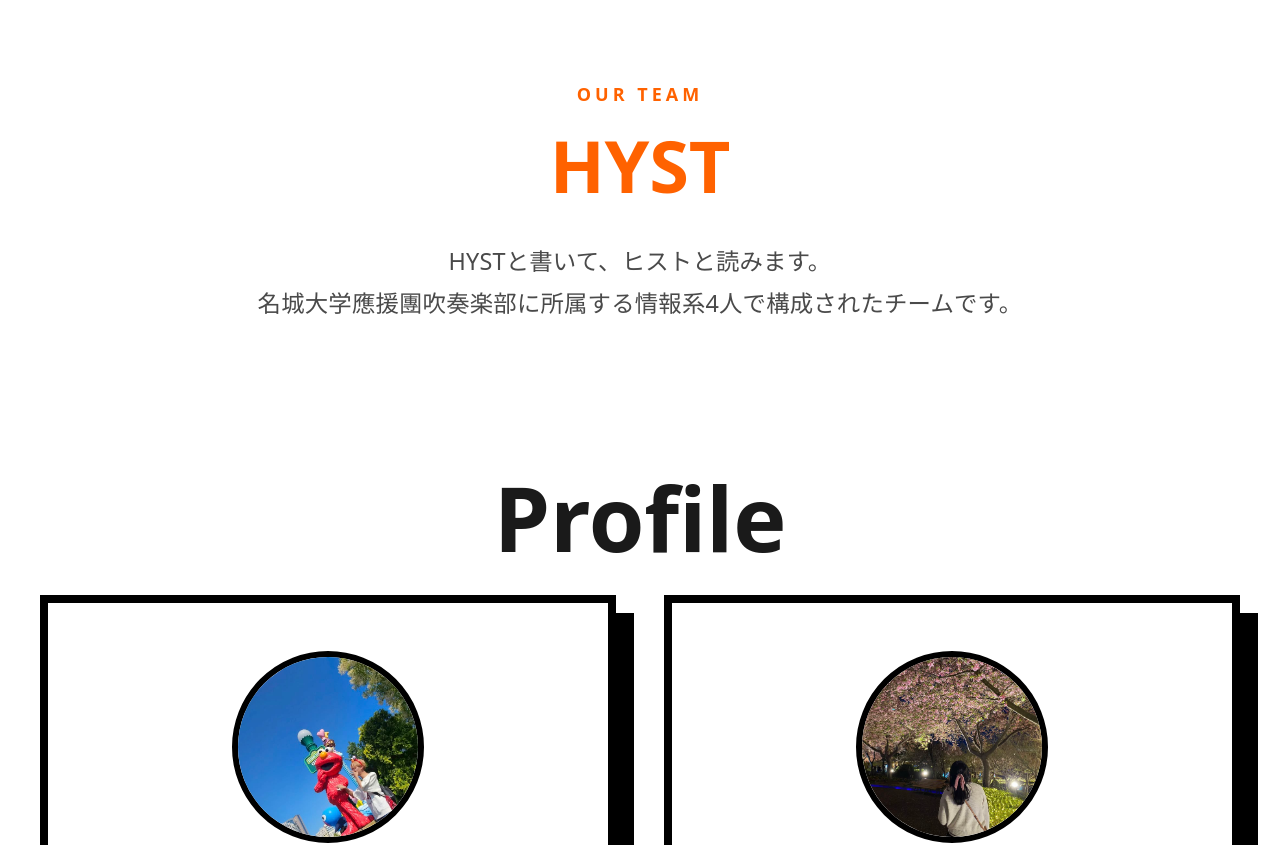
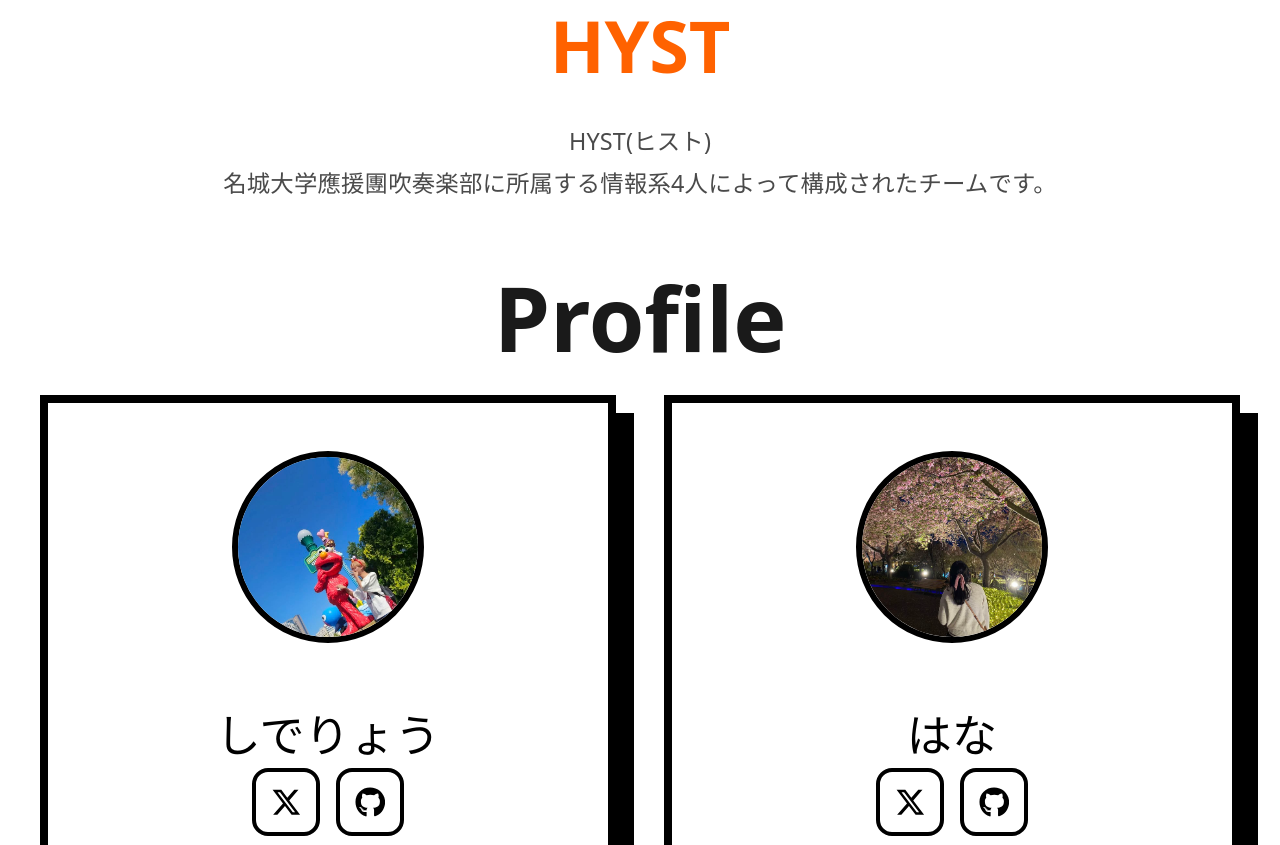
Before and after one commit to HYSTpj/Awake, a React (Vite) app: page / in a window 1280 px wide. Shown: the part 2660-3505 px from the top of the page. Built offline with nearby package versions, Linux system fonts and the light colour scheme.

Commit message:
チーム紹介の追加

```diff
--- a/src/components/Profile/Profile.css
+++ b/src/components/Profile/Profile.css
@@ -1,5 +1,5 @@
 .profile-section {
-  padding: 40px 24px 120px;
+  padding-top: 0;
   background: transparent;
 }
 
--- a/src/components/Team/Team.css
+++ b/src/components/Team/Team.css
@@ -1,5 +1,5 @@
 .team-section {
-  padding: 120px 24px 40px;
+   padding-bottom: 0;
 }
 
 .team-container {
--- a/src/components/Team/Team.tsx
+++ b/src/components/Team/Team.tsx
@@ -11,9 +11,9 @@
         </h2>
 
         <p className="team-description">
-          HYSTと書いて、ヒストと読みます。
+          HYST(ヒスト)
           <br />
-            名城大学應援團吹奏楽部に所属する情報系4人で構成されたチームです。
+            名城大学應援團吹奏楽部に所属する情報系4人によって構成されたチームです。
         </p>
       </div>
     </section>
```
